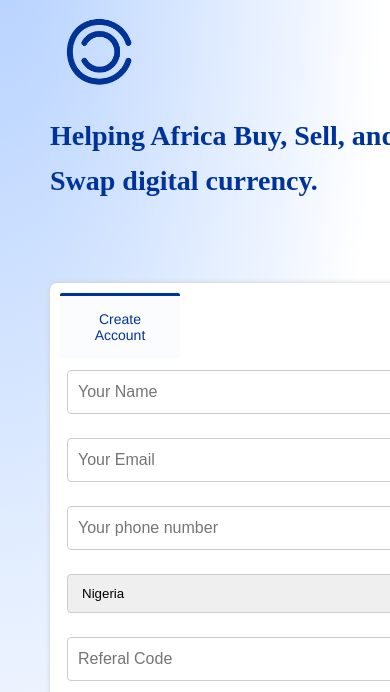
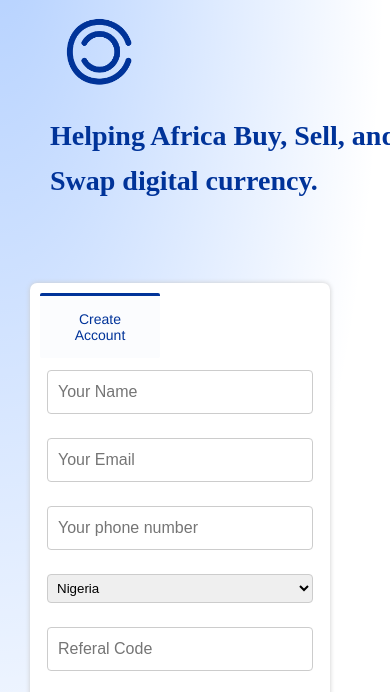
Before and after one commit to Augustine-ebuka/copaly-signup, a plain HTML site: page index.html in a window 390 px wide. Shown: the part 90-782 px from the top of the page. Drawn offline with Linux system fonts and the light colour scheme.

Commit message:
little chnages to adjust mobile view

```diff
--- a/final.css
+++ b/final.css
@@ -161,19 +161,6 @@ nav ul li a:hover{
 
 /* HEADER ENDS CSS */
 
-
-
-
-
-
-
-
-
-
-
-
-
-
 .container{
     height: calc(100vh- 800px);
 }
@@ -336,18 +323,19 @@ input, select {
     }
 
     .user-input{
-        width: 400px;
         font-size: 24px;
         padding: 10px;
         margin: 20px;
         justify-content: center;
         position: relative;
         top: 0px;
-        left: 20px;
+        width: 300px;
+
 
     }
     .user-input input, select{
-        padding: 10px;
+        padding: 5px;
+
 
     }
     .title{
```
